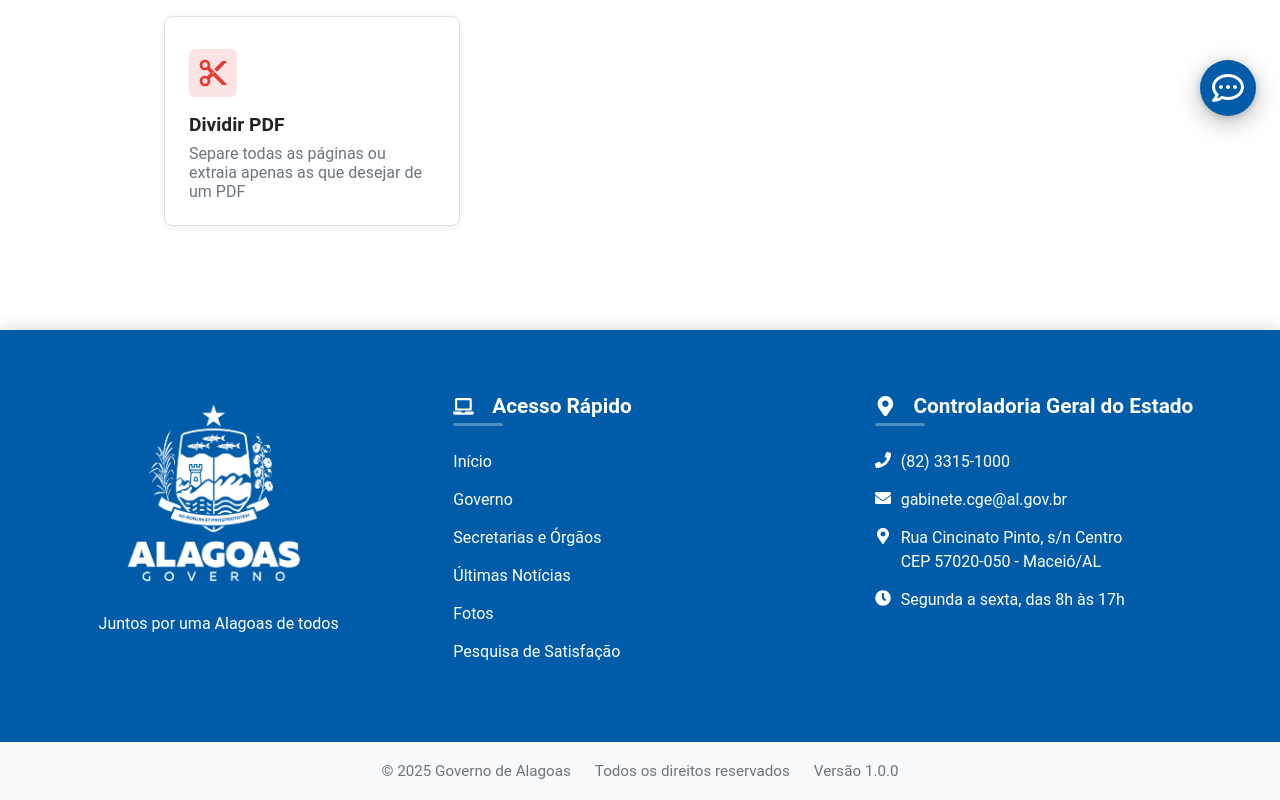
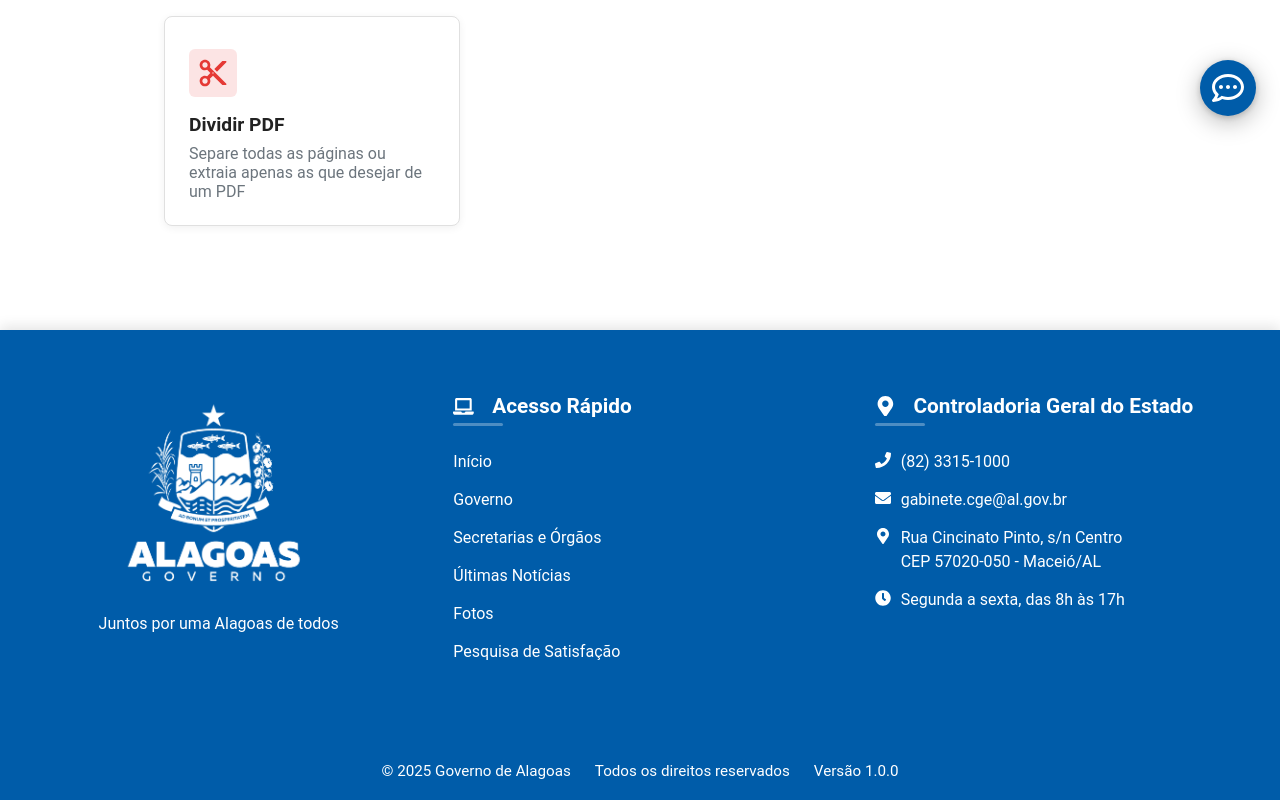
Before and after one commit to piciliano/frontend-converter, a React (Vite) app: page / in a window 1280 px wide. Shown: the part 660-1460 px from the top of the page. Built offline with nearby package versions, Linux system fonts and the light colour scheme.

Commit message:
style(card): apply custom font to Card title and description
- Added 'Muller', 'Roboto', Arial, sans-serif to Title and Desc components
- Ensures consistent typography with custom branding across cards
- Preserves fallback fonts for improved compatibility

```diff
--- a/src/components/footer/styled.ts
+++ b/src/components/footer/styled.ts
@@ -4,7 +4,7 @@ export const FooterBg = styled.footer`
   background: ${({ theme }) => theme.colors.primary};
   color: #fff;
   padding: 64px 0 0 0;
-  font-family: "Roboto", Arial, sans-serif;
+  font-family: 'Muller', 'Roboto', Arial, sans-serif;
   box-shadow: 0 -4px 12px rgba(0, 0, 0, 0.1);
 `;
 
@@ -56,6 +56,7 @@ export const Title = styled.h4<{ $forceWhite?: boolean }>`
   position: relative;
   padding-bottom: 8px;
   color: ${({ theme, $forceWhite }) => $forceWhite ? '#fff' : theme.colors.title};
+  font-family: 'Muller', 'Roboto', Arial, sans-serif;
 
   &::after {
     content: "";
@@ -83,6 +84,7 @@ export const ListItem = styled.li`
   gap: 10px;
   line-height: 1.5;
   transition: all 0.2s ease;
+  font-family: 'Muller', 'Roboto', Arial, sans-serif;
 
   &:hover {
     opacity: 0.9;
@@ -113,8 +115,8 @@ export const Social = styled.div`
 `;
 
 export const BottomBar = styled.div`
-  background: ${({ theme }) => theme.colors.secondaryBackground};
-  color: ${({ theme }) => theme.colors.text};
+  background: ${({ theme }) => theme.colors.primary};
+  color: #fff;
   padding: 20px 0;
   margin-top: 32px;
   text-align: center;
@@ -124,6 +126,7 @@ export const BottomBar = styled.div`
   justify-content: center;
   gap: 24px;
   flex-wrap: wrap;
+  font-family: 'Muller', 'Roboto', Arial, sans-serif;
 
   @media (max-width: 600px) {
     flex-direction: column;
```
